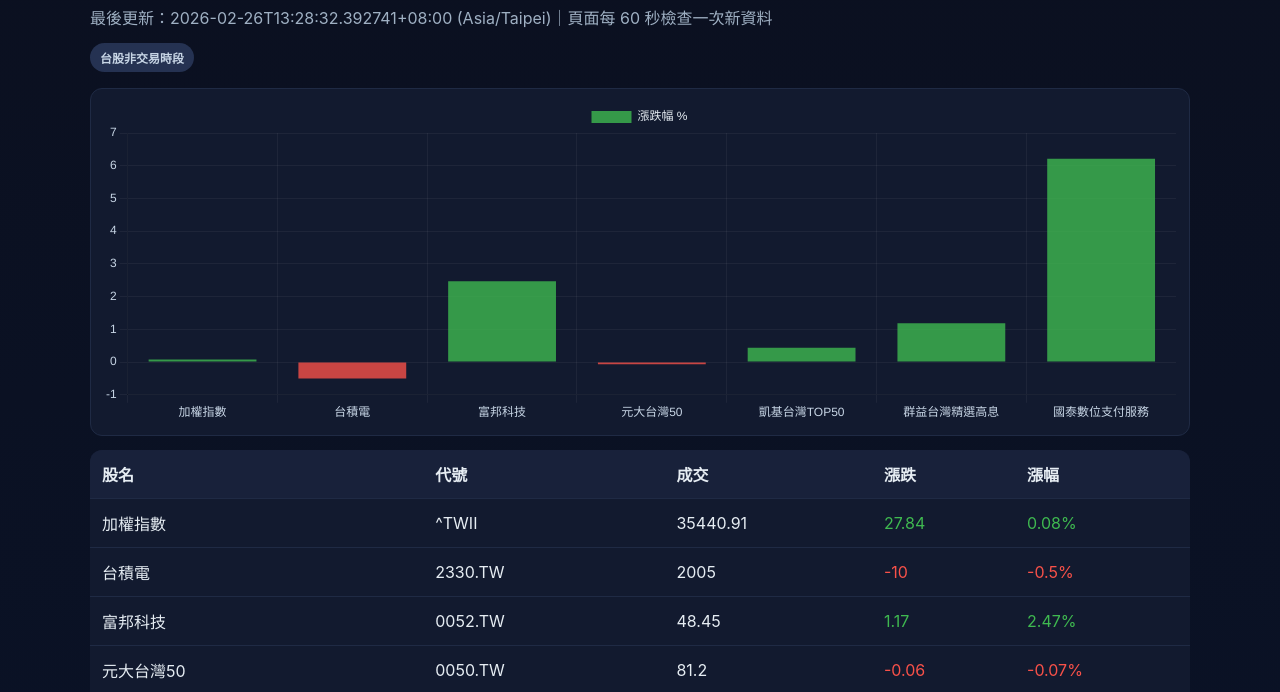
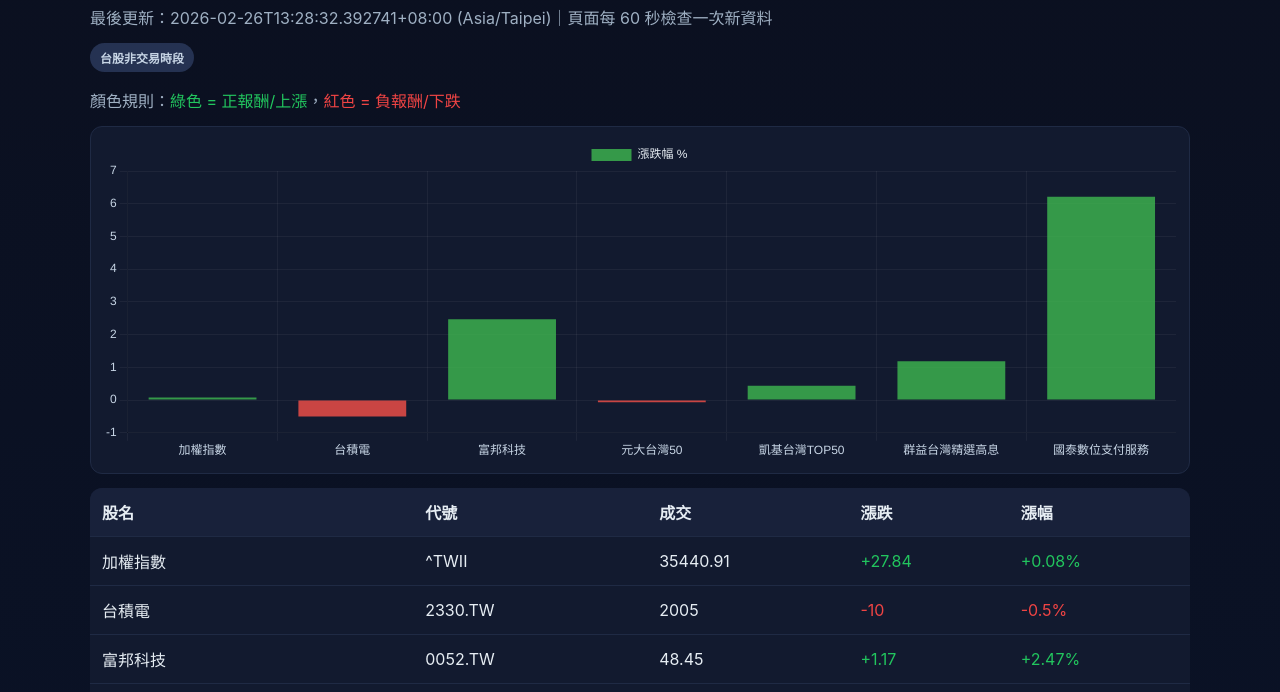
Before and after one commit to mavicair2tw/stock-report-site, a plain HTML site: page stock-report-site/public/index.html in a window 1280 px wide. Shown: the part 69-761 px from the top of the page. Drawn offline with nearby package versions, Linux system fonts and the light colour scheme; files whose address does not match are found by name.

Commit message:
Set report colors explicitly: positive green, negative red

```diff
--- a/stock-report-site/public/index.html
+++ b/stock-report-site/public/index.html
@@ -30,8 +30,8 @@
       th, td { padding: 12px; border-bottom: 1px solid #1f2a44; text-align: left; }
       th { background: var(--panel-2); }
       tr:last-child td { border-bottom: none; }
-      .up { color: var(--green); }
-      .down { color: var(--red); }
+      .up { color: #22c55e; }   /* positive = green */
+      .down { color: #ef4444; } /* negative = red */
       .flat { color: var(--muted); }
       .muted { color: var(--muted); }
       .chart-wrap {
@@ -48,6 +48,7 @@
       <h1>台股即時報表（15 分鐘更新）</h1>
       <div class="sub" id="updated">載入中...</div>
       <div class="status" id="marketStatus">檢查交易時段中...</div>
+      <div class="sub">顏色規則：<span class="up">綠色 = 正報酬/上漲</span>，<span class="down">紅色 = 負報酬/下跌</span></div>
 
       <div class="chart-wrap">
         <canvas id="changeChart" height="90"></canvas>
@@ -79,6 +80,12 @@
         return `${v}${suffix}`;
       }
 
+      function fmtSigned(v, suffix = '') {
+        if (v === null || v === undefined || Number.isNaN(v)) return '<span class="muted">N/A</span>';
+        const sign = v > 0 ? '+' : '';
+        return `${sign}${v}${suffix}`;
+      }
+
       function twMarketStatus() {
         const now = new Date();
         const tw = new Date(now.toLocaleString('en-US', { timeZone: 'Asia/Taipei' }));
@@ -107,8 +114,8 @@
                   <td>${item.label}</td>
                   <td>${item.symbol}</td>
                   <td>${fmt(item.price)}</td>
-                  <td class="${c}">${fmt(item.change)}</td>
-                  <td class="${c}">${fmt(item.changePercent, '%')}</td>
+                  <td class="${c}">${fmtSigned(item.change)}</td>
+                  <td class="${c}">${fmtSigned(item.changePercent, '%')}</td>
                 </tr>
               `;
             }).join('');
```
